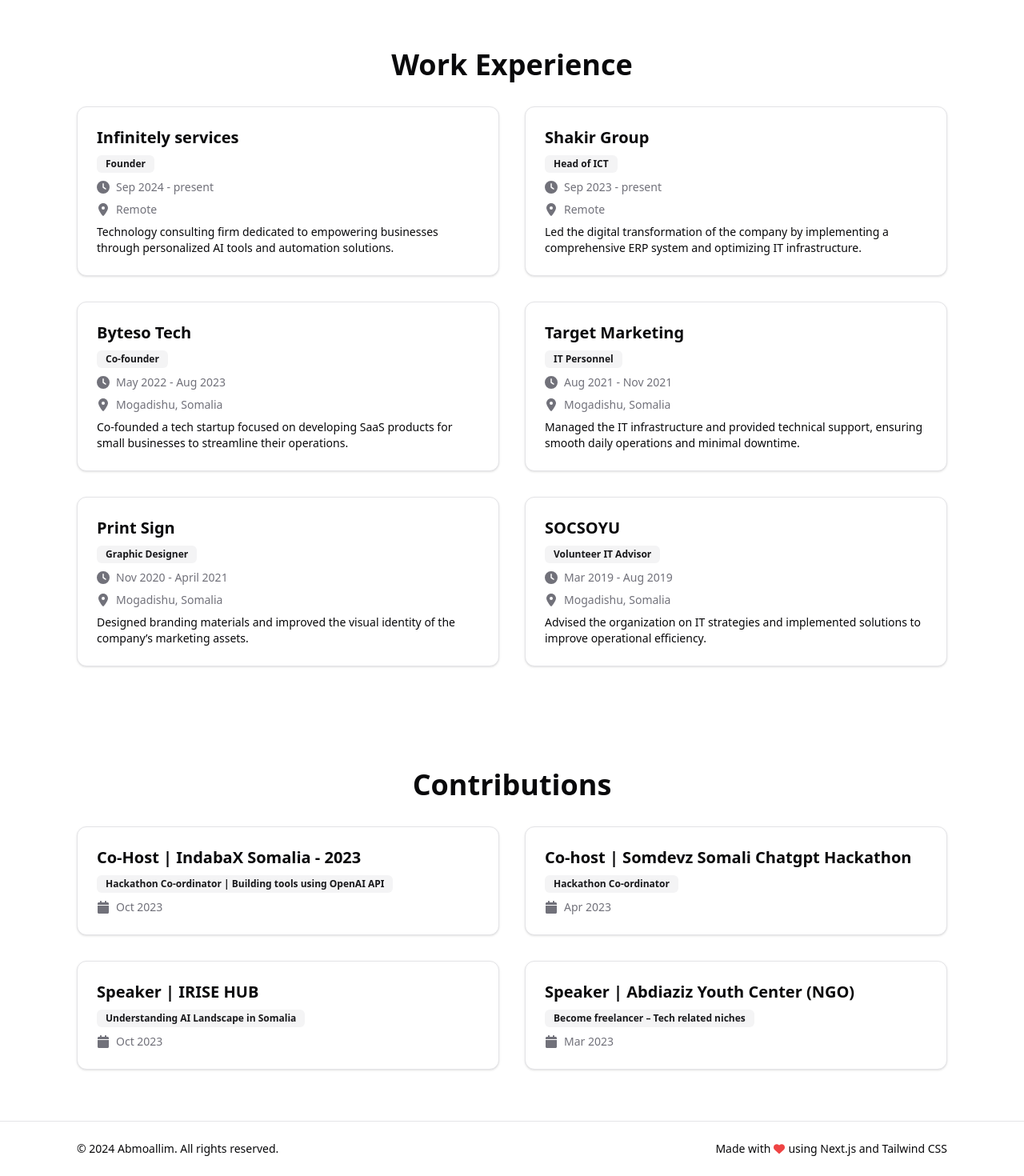
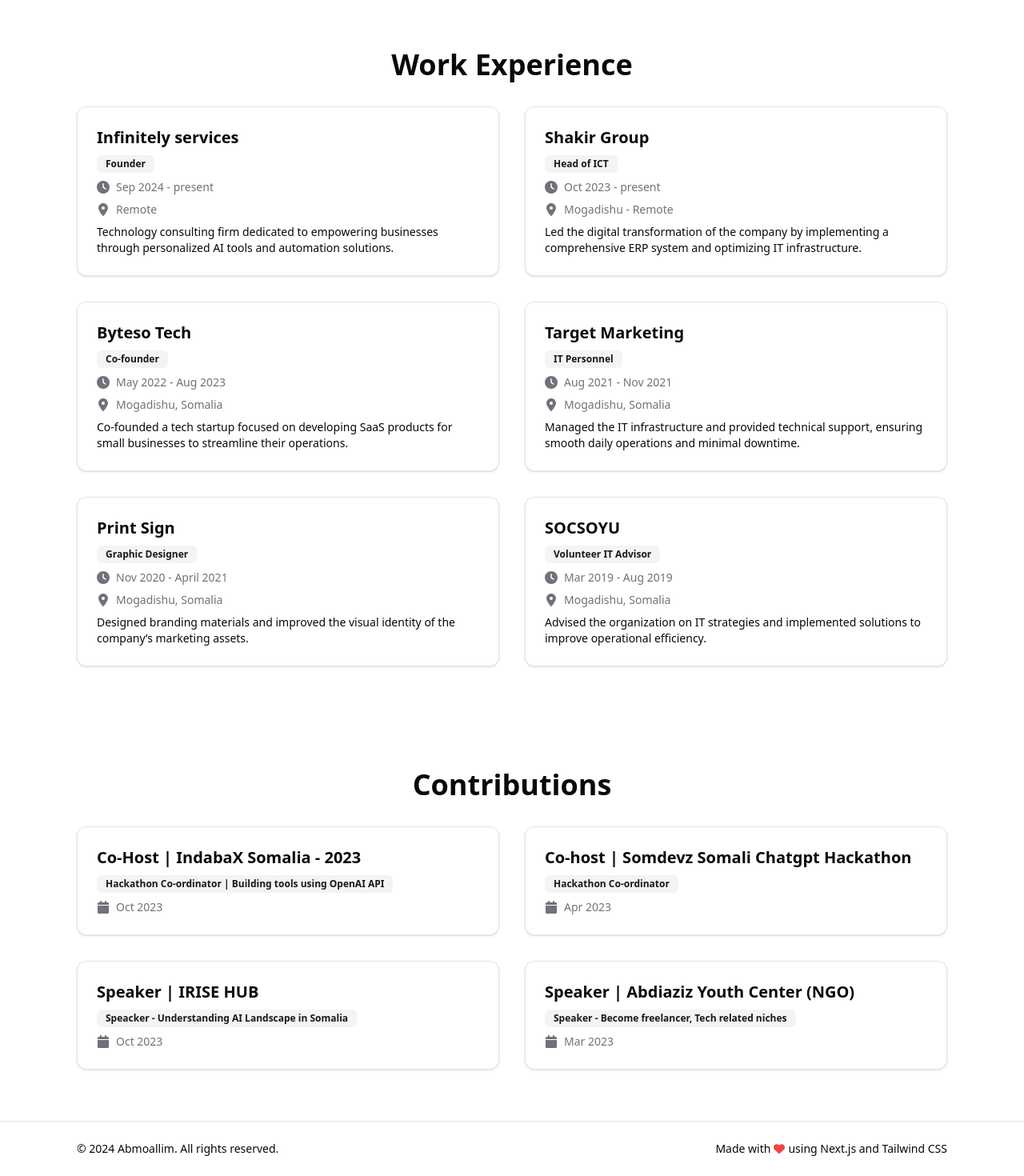
Before and after one commit to abmoallim/abmoallim, a Next.js app: page / in a window 1280 px wide. Shown: the part 1475-2945 px from the top of the page at 80% size. Built offline with nearby package versions, Linux system fonts and the light colour scheme.

Commit message:
updated contribution

```diff
--- a/app/components/Contributions.js
+++ b/app/components/Contributions.js
@@ -17,12 +17,12 @@
         },
         {
             title: 'Speaker | IRISE HUB',
-            role: 'Understanding AI Landscape in Somalia',
+            role: 'Speacker - Understanding AI Landscape in Somalia',
             date: 'Oct 2023',
         },
         {
             title: 'Speaker | Abdiaziz Youth Center (NGO)',
-            role: 'Become freelancer – Tech related niches',
+            role: 'Speaker - Become freelancer, Tech related niches',
             date: 'Mar 2023',
         },
     ];
--- a/app/components/WorkExperience.js
+++ b/app/components/WorkExperience.js
@@ -17,8 +17,8 @@
         {
             company: 'Shakir Group',
             role: 'Head of ICT',
-            duration: 'Sep 2023 - present',
-            location: 'Remote ',
+            duration: 'Oct 2023 - present',
+            location: 'Mogadishu - Remote',
             description: 'Led the digital transformation of the company by implementing a comprehensive ERP system and optimizing IT infrastructure.',
         },
         {
```
